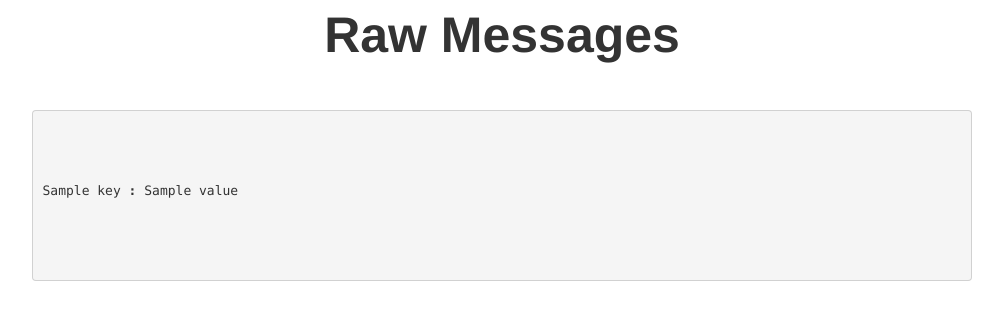
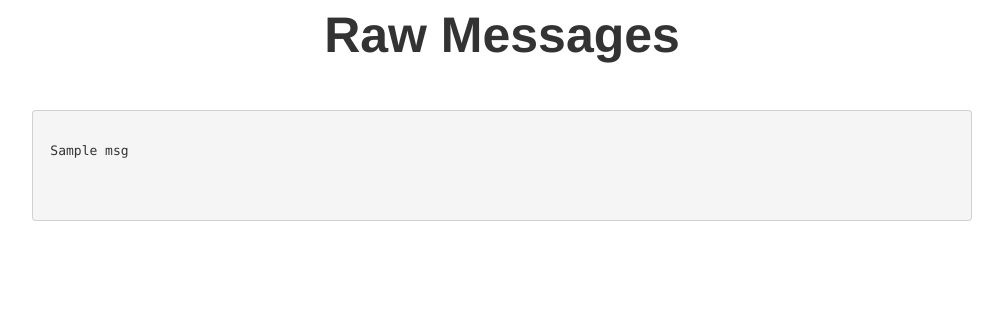
Before and after one commit to fedora-infra/datagrepper, a Python web app: template datagrepper/templates/raw.html in a window 1280 px wide. Shown: the top 320 px of the page, without its empty margins (138-1141 px from the left). Run offline with Jinja, Linux system fonts and the light colour scheme; the template is opened without the code that fills it: most values are stand-ins (such as "Sample title", 1, 10 or a date in 2020).

Commit message:
html file to render raw messages(return by fedmsg.meta)

```diff
--- a/datagrepper/templates/raw.html
+++ b/datagrepper/templates/raw.html
@@ -35,17 +35,11 @@
 	<h1>Raw Messages</h1>
     </div><br/> <br/>
     <div class="container">
-    	{% for msg in response %}
-	<pre>
-        <!--render the key and value pairs-->
-        	{% for key, value in msg.items() %}
-		<div>
-		<p> {{key}} <b> : </b> {{value}} </p>
-		</div>
-		{% endfor %}
+        {% for msg in response %}
+        <pre>
+            <p> {{msg}} </p>
         </pre>
-    	{% endfor %}
-
+        {% endfor %}
     </div>
   </body>
 </html>
```
